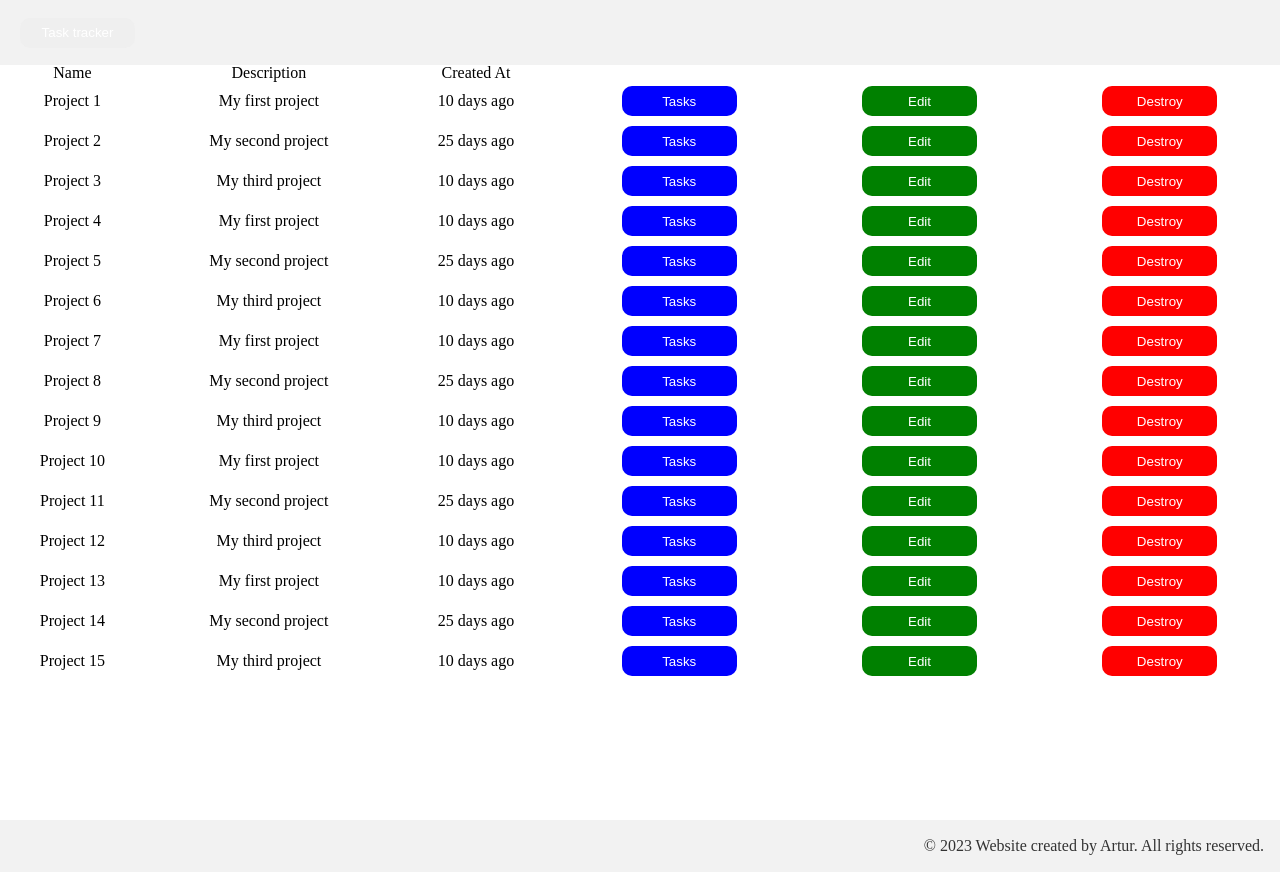
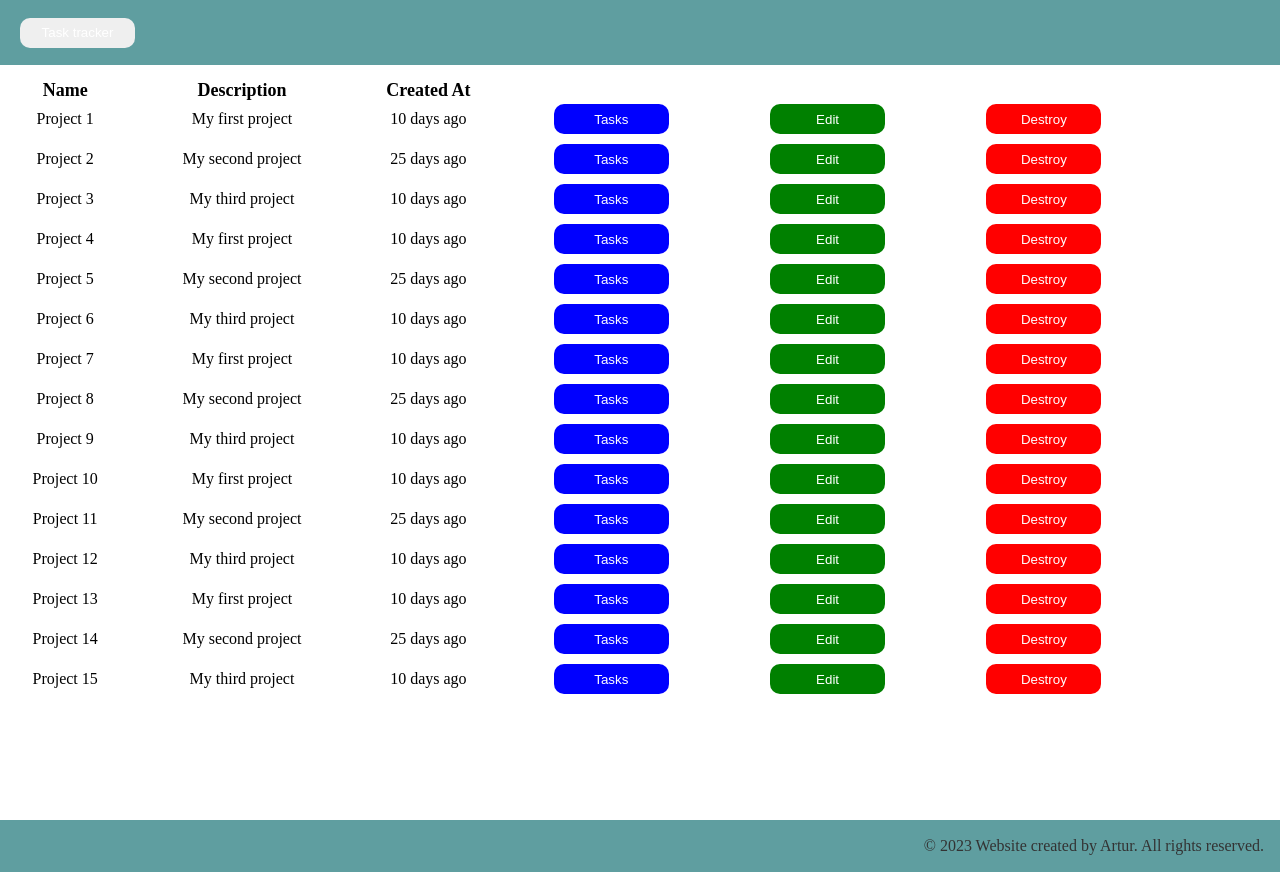
Before and after one commit to JustArtur/task_tracker_react_2023, a React (Create React App) app: page / in a window 1280 px wide. Shown: the top 872 px of the page. Built offline with nearby package versions, Linux system fonts and the light colour scheme.

Commit message:
Design rework

```diff
--- a/src/components/molecules/Footer/Footer.jsx
+++ b/src/components/molecules/Footer/Footer.jsx
@@ -7,7 +7,7 @@ const FooterWrapper = styled.footer`
   display: flex;
   justify-content: end;
   align-items: center;
-  background-color: #f2f2f2;
+  background-color: cadetblue;
   padding: 1rem;
   height: ${FOOTER_HEIGHT};
   right: 0;
--- a/src/components/molecules/Header/Header.jsx
+++ b/src/components/molecules/Header/Header.jsx
@@ -6,7 +6,7 @@ import Button from "../../atoms/Button";
 export const HEADER_HEIGHT = "25px";
 
 const HeaderWrapper = styled.header`
-  background-color: #f2f2f2;
+  background-color: cadetblue;
   padding: 20px;
   display: flex;
   position: sticky;
--- a/src/components/organisms/ProjectsTable/ProjectsTable.jsx
+++ b/src/components/organisms/ProjectsTable/ProjectsTable.jsx
@@ -4,17 +4,24 @@ import ProjectTableRow from "../../molecules/ProjectsTableRow";
 import Projects from "./mockProjects";
 
 const Table = styled.table`
-  width: 100%;
+  width: 90%;
+  margin-top: 1rem;
+`;
+
+const TableHeader = styled.tr`
+  margin: 10px;
+  font-weight: bold;
+  font-size: large;
 `;
 
 const ProjectsTable = () => {
   return (
     <Table>
-      <tr>
+      <TableHeader>
         <th> Name </th>
         <th> Description </th>
         <th> Created At </th>
-      </tr>
+      </TableHeader>
       <tbody>
         {Projects.map((project) => (
           <ProjectTableRow key={project.id} project={project} />
--- a/src/components/templates/DefaultTemplate.jsx
+++ b/src/components/templates/DefaultTemplate.jsx
@@ -42,7 +42,7 @@ const DefaultTemplate = ({ children }) => {
       <Header />
       {showScrollButton && (
         <ButtonWrapper>
-          <Button label="Scroll to top" onClick={scrollToTop} color="orange" />
+          <Button label="Scroll to top" onClick={scrollToTop} color="cadetBlue" />
         </ButtonWrapper>
       )}
       <MainContent>{children}</MainContent>
```
